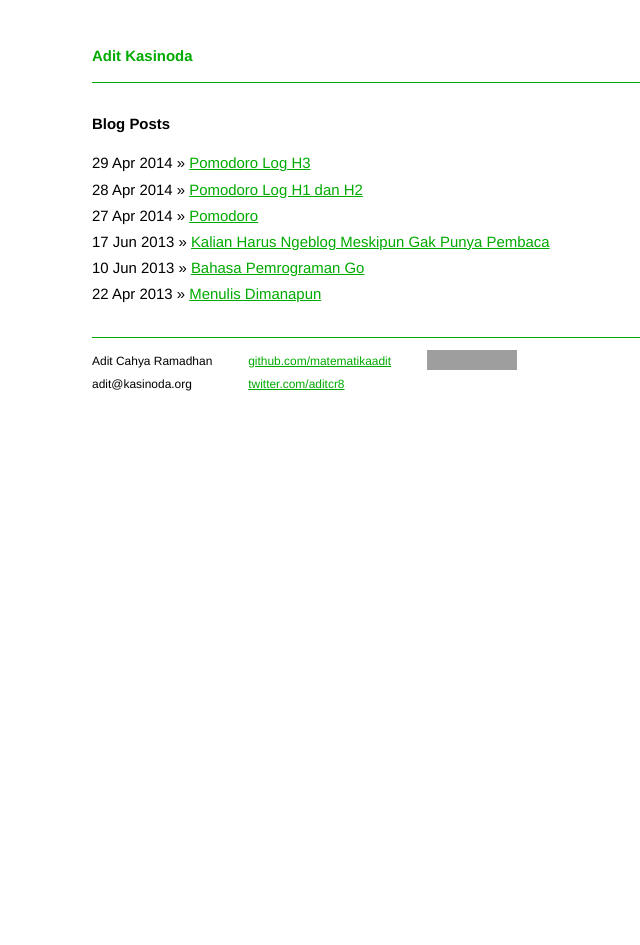
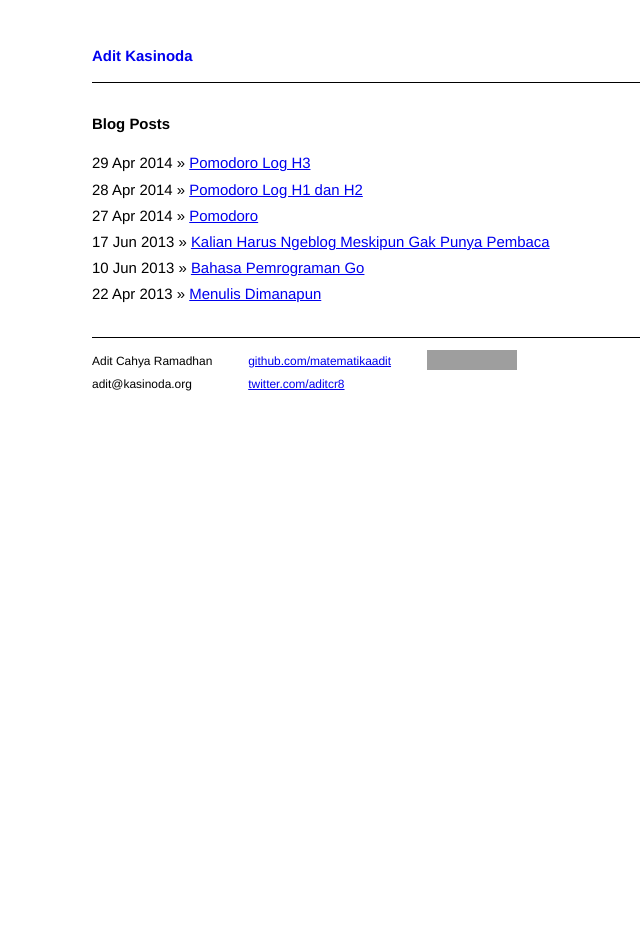
Before and after one commit to matematikaadit/matematikaadit.github.io, a Jekyll site: the page built from index.html, in a window 1280 px wide. Shown: the whole page, without its empty margins (234-874 px from the left). Built offline with Jekyll 4.4.1, drawn with Linux system fonts in a browser that asks for light colours; grey boxes are pictures that could not be loaded.

Commit message:
opmin friendly

```diff
--- a/_layouts/default.html
+++ b/_layouts/default.html
@@ -10,7 +10,7 @@
         <link rel="stylesheet" href="/css/syntax.css">
 
         <!-- Custom CSS -->
-        <link rel="stylesheet" href="/css/main.css">
+        <link rel="stylesheet" media="handheld, screen" href="/css/main.css">
 
     </head>
     <body>
--- a/css/main.css
+++ b/css/main.css
@@ -23,10 +23,6 @@ h1, h2, h3, h4, h5, h6 {
 
 h1 { margin-bottom: 1em; }
 p { margin: 1em 0; }
-
-a         { color: #0a0; }
-a:hover   { color: #000; }
-a:visited { color: #040; }
 
 table {
   font-size: inherit;
@@ -65,13 +61,15 @@ ul.posts span {
 
 .site {
   font-size: 115%;
-  width: 42em;
+  max-width: 42em;
   margin: 3em auto 2em;
   line-height: 1.5em;
+  padding-left: 10px;
+  padding-right: 10px;
 }
 
 .site .header {
-  border-bottom: 1px solid #0a0;
+  border-bottom: 1px solid #000;
   margin-bottom: 2em;
 }
 
@@ -84,18 +82,6 @@ ul.posts span {
   display: inline-block;
 }
 
-.site .header h1.title a {
-  color: #0a0;
-}
-
-.site .header h1.title a:hover {
-  color: #000;
-}
-
-.site .header a.extra:hover {
-  color: #000;
-}
-
 .site .meta {
   color: #444;
 }
@@ -103,7 +89,7 @@ ul.posts span {
 .site .footer {
   font-size: 80%;
   color: #000;
-  border-top: 1px solid #0a0;
+  border-top: 1px solid #000;
   margin-top: 2em;
   overflow: hidden;
 }
@@ -111,10 +97,6 @@ ul.posts span {
 .site .footer .contact {
   float: left;
   margin-right: 3em;
-}
-
-.site .footer .contact a {
-  color: #0a0;
 }
 
 .site .footer .rss {
```
